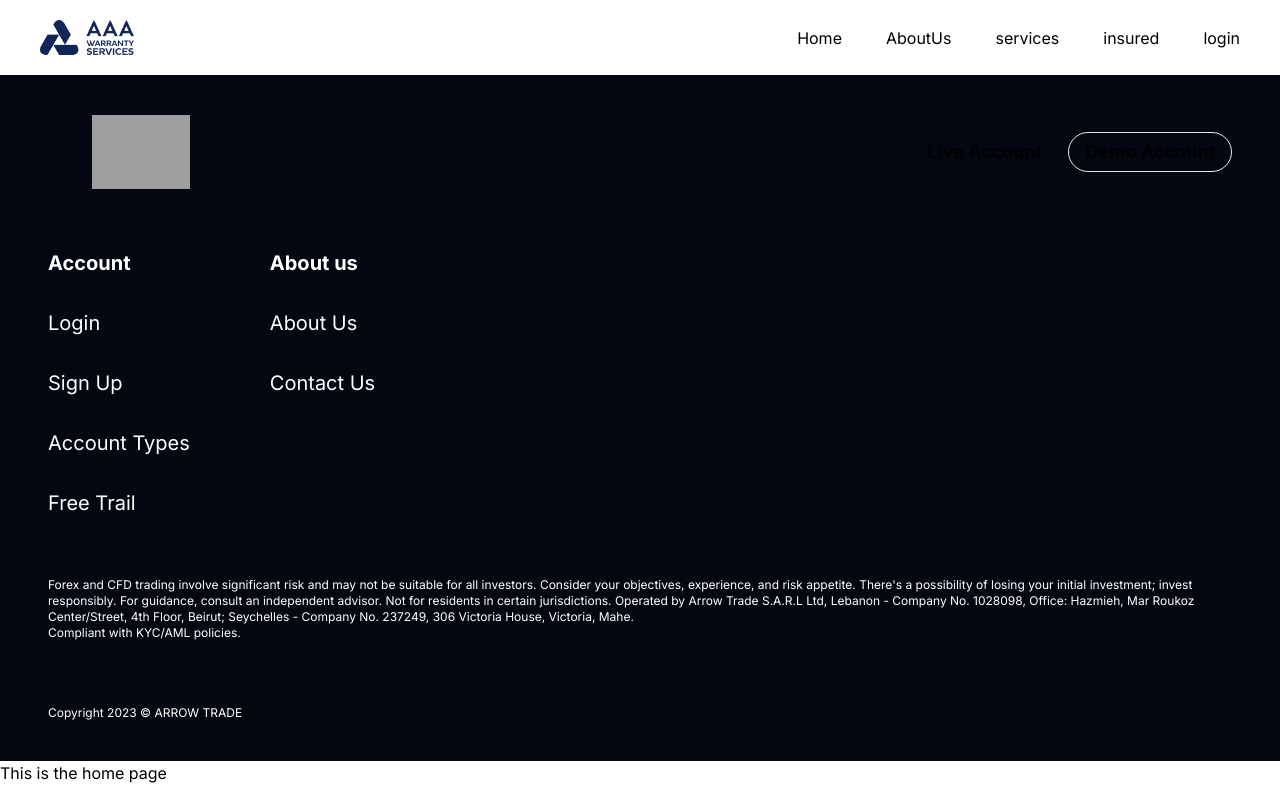
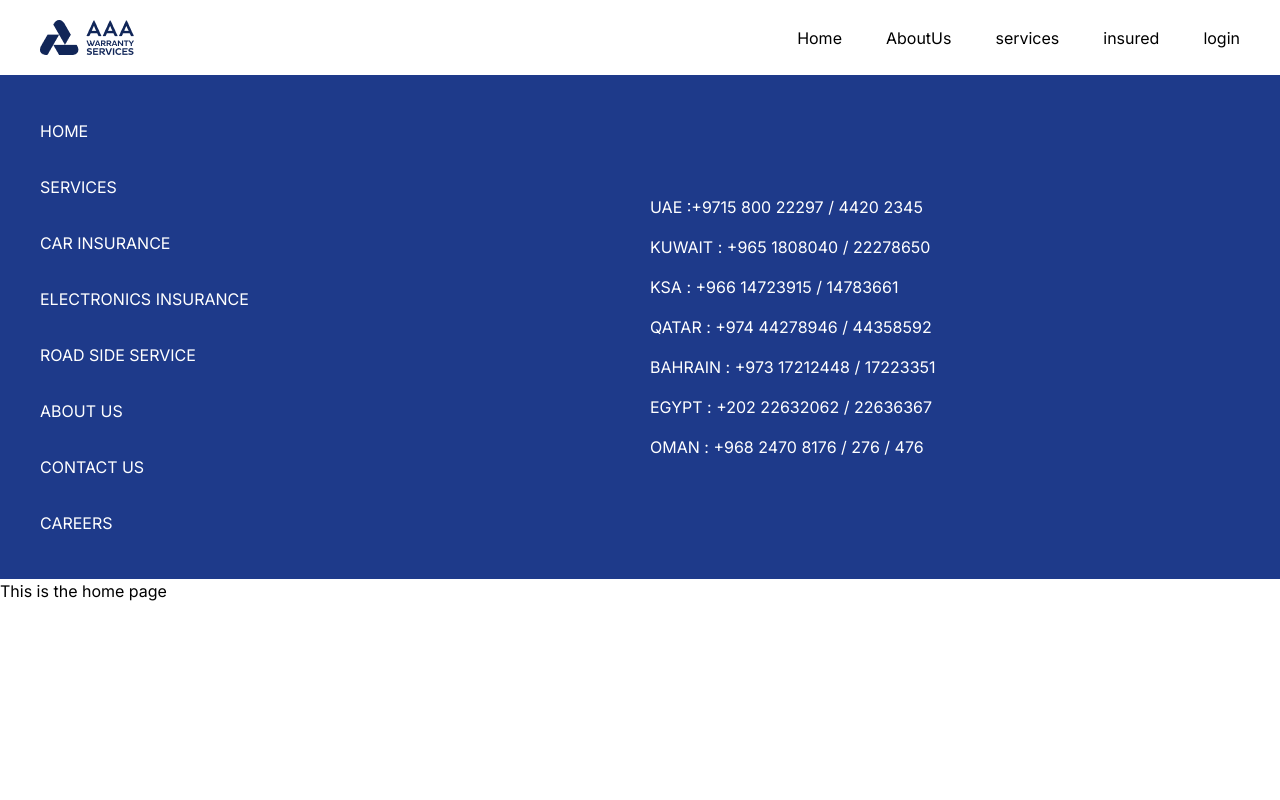
Before and after one commit to moeleb/aaa_project, a Next.js app: page / in a window 1280 px wide. Built offline with nearby package versions, Linux system fonts and the light colour scheme; grey boxes are pictures that could not be loaded.

Commit message:
Second commit

```diff
--- a/imagesPaths.ts
+++ b/imagesPaths.ts
@@ -1 +1,3 @@
 export const servicesLogo = "/images/servicesLogo.png";
+export const leftQuote = "/images/leftQuote.svg";
+export const rightQuote = "/images/rightQuote.svg";
--- a/src/components/Footer.tsx
+++ b/src/components/Footer.tsx
@@ -1,100 +1,64 @@
 import React from "react";
 import Image from "next/image";
-import { Button } from "@/components/ui/button";
-import Link from "next/link";
 
 const Footer = () => {
-  const links: { title: string; links: { name: string; href: string }[] }[] = [
-    {
-      title: "Account",
-      links: [
-        {
-          name: "Login",
-          href: "/login",
-        },
-        {
-          name: "Sign Up",
-          href: "/signup",
-        },
-        {
-          name: "Account Types",
-          href: "/",
-        },
-        {
-          name: "Free Trail",
-          href: "/",
-        },
-      ],
-    },
-
-    {
-      title: "About us",
-      links: [
-        {
-          name: "About Us",
-          href: "/about-us",
-        },
-        {
-          name: "Contact Us",
-          href: "/contact-us",
-        },
-      ],
-    },
-  ];
-
   return (
-    <div className="flex flex-col items-stretch self-stretch bg-gray-950 px-12 max-md:px-5 font-sans">
-      <div className="mt-10 flex w-full items-stretch justify-between gap-5 max-md:max-w-full max-md:flex-wrap font-sans">
-        <Image
-          loading="lazy"
-          src="/static/images/logo/arrow-trade-logo.webp"
-          alt="Image Description"
-          width={186}
-          height={74}
-          className="aspect-[2.51] w-[186px] max-w-full shrink-0 overflow-hidden object-contain object-center font-sans"
-        />
-        <div className="flex place-content-center items-stretch gap-2.5 self-center max-md:max-w-full max-md:flex-wrap md:mx-0 font-sans">
-          <Button>Live Account</Button>
-          <Button variant={"outline"}>Demo Account</Button>
+    <div className="self-stretch bg-blue-900 px-10 py-12 max-md:px-5">
+      <header className="gap-5 flex max-md:flex-col max-md:items-stretch max-md:gap-0">
+        <nav className="flex flex-col items-stretch w-6/12 max-md:w-full max-md:ml-0">
+          <a href="#" className="justify-center items-stretch flex flex-col my-auto max-md:max-w-full max-md:mt-5" aria-label="Home">
+            <div className="text-white text-base leading-4 uppercase max-md:max-w-full">Home</div>
+          </a>
+          <a href="#" className="text-white text-base leading-4 uppercase mt-5 max-md:max-w-full" aria-label="Services">
+            <div className="text-white text-base leading-4 uppercase mt-5 max-md:max-w-full">services</div>
+          </a>
+          <a href="#" className="text-white text-base leading-4 uppercase mt-5 max-md:max-w-full" aria-label="Car Insurance">
+            <div className="text-white text-base leading-4 uppercase mt-5 max-md:max-w-full">car insurance</div>
+          </a>
+          <a href="#" className="text-white text-base leading-4 uppercase mt-5 max-md:max-w-full" aria-label="Electronics Insurance">
+            <div className="text-white text-base leading-4 uppercase mt-5 max-md:max-w-full">electronics insurance</div>
+          </a>
+          <a href="#" className="text-white text-base leading-4 uppercase mt-5 max-md:max-w-full" aria-label="Road Side Service">
+            <div className="text-white text-base leading-4 uppercase mt-5 max-md:max-w-full">road side service</div>
+          </a>
+          <a href="#" className="text-white text-base leading-4 uppercase mt-5 max-md:max-w-full" aria-label="About Us">
+            <div className="text-white text-base leading-4 uppercase mt-5 max-md:max-w-full">about us</div>
+          </a>
+          <a href="#" className="text-white text-base leading-4 uppercase mt-5 max-md:max-w-full" aria-label="Contact Us">
+            <div className="text-white text-base leading-4 uppercase mt-5 max-md:max-w-full">contact us</div>
+          </a>
+          <a href="#" className="text-white text-base leading-4 uppercase mt-5 max-md:max-w-full" aria-label="Careers">
+            <div className="text-white text-base leading-4 uppercase mt-5 max-md:max-w-full">careers</div>
+          </a>
+        </nav>
+        <div className="flex flex-col items-stretch w-6/12 ml- max-md:w-full max-md:ml-5">
+          <div className="self-stretch text-white text-base leading-10 uppercase my-auto max-md:max-w-full max-md:mt-5">
+            <div>
+              UAE :+9715 800 22297 / 4420 2345
+            </div>
+            <div>
+              KUWAIT : +965 1808040 / 22278650
+            </div>
+            <div>
+              KSA : +966 14723915 / 14783661
+            </div>
+            <div>
+              QATAR : +974 44278946 / 44358592
+            </div>
+            <div>
+              BAHRAIN : +973 17212448 / 17223351
+            </div>
+            <div>
+              EGYPT : +202 22632062 / 22636367
+            </div>
+            <div>
+              OMAN : +968 2470 8176 / 276 / 476
+            </div>
+          </div>
         </div>
-      </div>
-      <div className="mt-16 flex items-stretch gap-20 max-md:mt-10 max-md:max-w-full max-md:flex-wrap font-sans">
-        {links.map((link) => (
-          <div className="flex flex-col items-stretch gap-5 font-sans" key={link.title}>
-            <h2 className="text-xl font-bold  leading-5 text-white font-sans">
-              {link.title}
-            </h2>
-            <ul className="flex flex-col items-stretch gap-5 font-sans ">
-              {link.links.map((link) => (
-                <Link href={link.href} key={link.name}>
-                  <li className="mt-5 whitespace-nowrap text-xl font-light  leading-5 text-white font-sans">
-                    {link.name}
-                  </li>
-                </Link>
-              ))}
-            </ul>
-          </div>
-        ))}
-      </div>
-      <div className="mt-16 text-xs font-light  leading-4 text-white max-md:mt-10 max-md:max-w-full font-sans">
-        Forex and CFD trading involve significant risk and may not be suitable
-        for all investors. Consider your objectives, experience, and risk
-        appetite. There&apos;s a possibility of losing your initial investment;
-        invest responsibly. For guidance, consult an independent advisor. Not
-        for residents in certain jurisdictions. Operated by Arrow Trade S.A.R.L
-        Ltd, Lebanon - Company No. 1028098, Office: Hazmieh, Mar Roukoz
-        Center/Street, 4th Floor, Beirut; Seychelles - Company No. 237249, 306
-        Victoria House, Victoria, Mahe.
-        <br />{" "}
-        <Link href="/terms-and-conditions" target="_blank">
-          Compliant with KYC/AML policies.{" "}
-        </Link>
-      </div>
-      <div className="mb-10 mt-16 text-xs font-light  leading-4 text-white max-md:mt-10 max-md:max-w-full font-sans">
-        Copyright 2023 © ARROW TRADE
-      </div>
+      </header>
     </div>
   );
-};
+}
 
 export default Footer;
--- a/src/pages/about-us.tsx
+++ b/src/pages/about-us.tsx
@@ -1,12 +1,46 @@
-import { Layout } from "@/components/layout"
-import { ReactElement } from "react"
+import React from "react";
+import { leftQuote, rightQuote } from "../../imagesPaths";
 
-const AboutUsPage = () => {
-    return (
-        <div className="pl-3 text-lg">Hi</div>
-    )
-}
-export default AboutUsPage
-AboutUsPage.getLayout = function getLayout(page: ReactElement){
-    return <Layout>{page}</Layout>
-}
+const AboutUs = () => {
+  return (
+    <section className="justify-center items-stretch self-stretch bg-gray-100 flex flex-col py-12">
+      <div className="w-full mt-24 mb-16 max-md:max-w-full max-md:my-10 max-md:pr-5">
+        <div className="gap-5 flex max-md:flex-col max-md:items-stretch max-md:gap-0">
+          <div className="flex flex-col items-stretch w-[57%] max-md:w-full max-md:ml-0">
+            <div className="justify-center items-stretch self-stretch flex grow flex-col px-10 max-md:max-w-full max-md:px-5">
+              <h1 className="text-blue-950 text-5xl font-bold leading-10 uppercase max-md:max-w-full max-md:text-4xl">
+                OUR OBJECTIVES
+              </h1>
+              <p className="text-black text-xl font-medium leading-8 mt-2.5 max-md:max-w-full" aria-label="Objectives description">
+                Years of relentless work has put us where we are today, on the frontline in the industry, amidst neck-to-neck tight competition. A neatly disciplined team of employees held together on an uncompromising goal ahead: offering the covetable unique quality service to our clients. From the idea of Extended Warranty, we have moved onto other services like Roadside Assistance and Replacement Vehicle. And we continue to discover ways to make life easier and more exciting.
+              </p>
+            </div>
+          </div>
+          <div className="flex flex-col items-stretch w-[43%] ml-5 max-md:w-full max-md:ml-0">
+            <div className="items-stretch flex flex-col justify-center my-auto pr-6 py-12 max-md:max-w-full max-md:mt-10 max-md:pr-5">
+              <div className="justify-center shadow-xl bg-white flex flex-col pl-3 items-start max-md:max-w-full">
+                <div className="justify-center items-start shadow-xl bg-white z-[1] flex mt-0 mb-0 flex-col pl-2 pr-5 py-5 max-md:max-w-full max-md:mb-2.5">
+                  <img
+                    loading="lazy"
+                    src = {leftQuote}
+                    className="aspect-[1.42] object-contain object-center w-[34px] overflow-hidden max-w-full ml-3 self-start max-md:ml-2.5"
+                    alt="John's profile picture"
+                  />
+                  <p className="self-stretch text-blue-950 text-xl italic leading-8 w-full ml-3 mt-2.5 max-md:max-w-full" aria-label="John's statement">
+                    We exceed our client expectation by offering a superior level of assistance when needed. <br /> We exceed our client expectation by offering a superior level of assistance when needed.
+                  </p>
+
+                  <div className="self-stretch text-xl font-bold leading-4 uppercase mt-7 max-md:max-w-full text-quoteColor">
+                    John D.
+                  </div>
+                </div>
+              </div>
+            </div>
+          </div>
+        </div>
+      </div>
+    </section>
+  );
+};
+
+export default AboutUs;
--- a/tailwind.config.ts
+++ b/tailwind.config.ts
@@ -14,7 +14,10 @@ const config: Config = {
           'conic-gradient(from 180deg at 50% 50%, var(--tw-gradient-stops))',
       },
       colors: {
-        primary: "#112658;"
+        primary: "#112658;",
+        quoteColor: "#19F0DF",
+
+
       },
       fontFamily:{
         sans: ["Inter", "sans-serif"]
```
Also changed, not shown: public/images/leftQuote.svg (added), public/images/rightQuote.svg (added).
